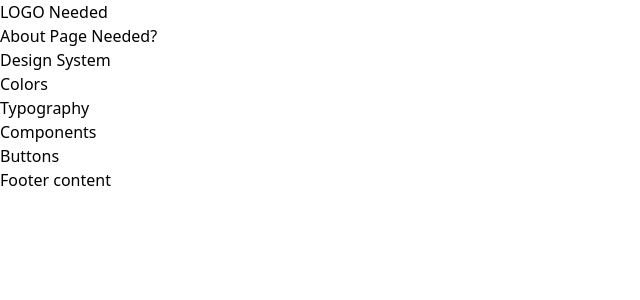
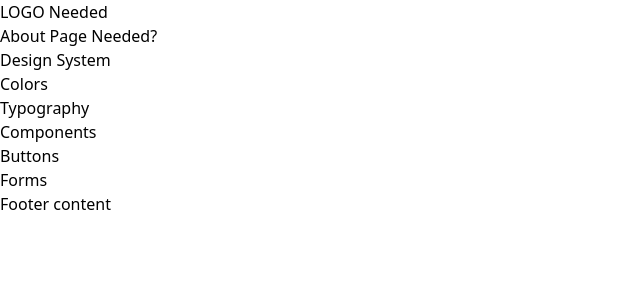
Before and after one commit to johnhoysa/styleguide-react, a React (Create React App) app: page / in a window 1280 px wide. Shown: the top 300 px of the page, without its empty margins (0-640 px from the left). Built offline with nearby package versions, Linux system fonts and the light colour scheme.

Commit message:
forms page added to layout

```diff
--- a/src/Layout.js
+++ b/src/Layout.js
@@ -25,6 +25,9 @@ const Layout = () => {
                 <li>
                   <Link to="/buttons">Buttons</Link>
                 </li>
+                <li>
+                  <Link to="/forms">Forms</Link>
+                </li>
               </ul>
             </li>
           </ul>
--- a/src/index.js
+++ b/src/index.js
@@ -5,6 +5,7 @@ import Layout from './Layout';
 // Route to page
 import Buttons from './styleguide/Buttons';
 import Colors from './styleguide/Colors';
+import Forms from './styleguide/Forms';
 import Typography from './styleguide/Typography';
 
 import NoPage from './styleguide/NoPage';
@@ -17,6 +18,7 @@ export default function App() {
         <Route path="/" element={<Layout />}>
           <Route path="buttons" element={<Buttons />} />
           <Route path="colors" element={<Colors />} />
+          <Route path="forms" element={<Forms />} />
           <Route path="typography" element={<Typography />} />
           <Route path="*" element={<NoPage />} />
         </Route>
```
